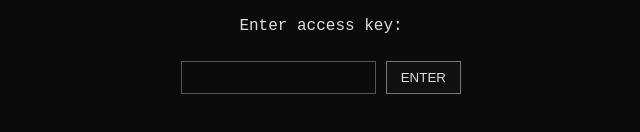
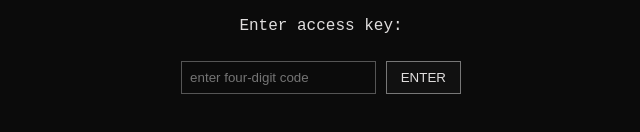
Before and after one commit to P-KINCS/XVIII-N, a plain HTML site: page index.html in a window 1280 px wide. Shown: the part 158-290 px from the top of the page, without its empty margins (319-959 px from the left). Drawn offline with Linux system fonts and the light colour scheme.

Commit message:
Add placeholder to password input field
Added a placeholder to the password input field.

```diff
--- a/index.html
+++ b/index.html
@@ -34,7 +34,7 @@ button {
 <body>
   <h2>ACCESS RESTRICTED</h2>
   <p>Enter access key:</p>
-  <input type="password" id="pass">
+  <input type="password" id="pass" placeholder="enter four-digit code">
   <button onclick="check()">ENTER</button>
 
   <div id="access">
```
